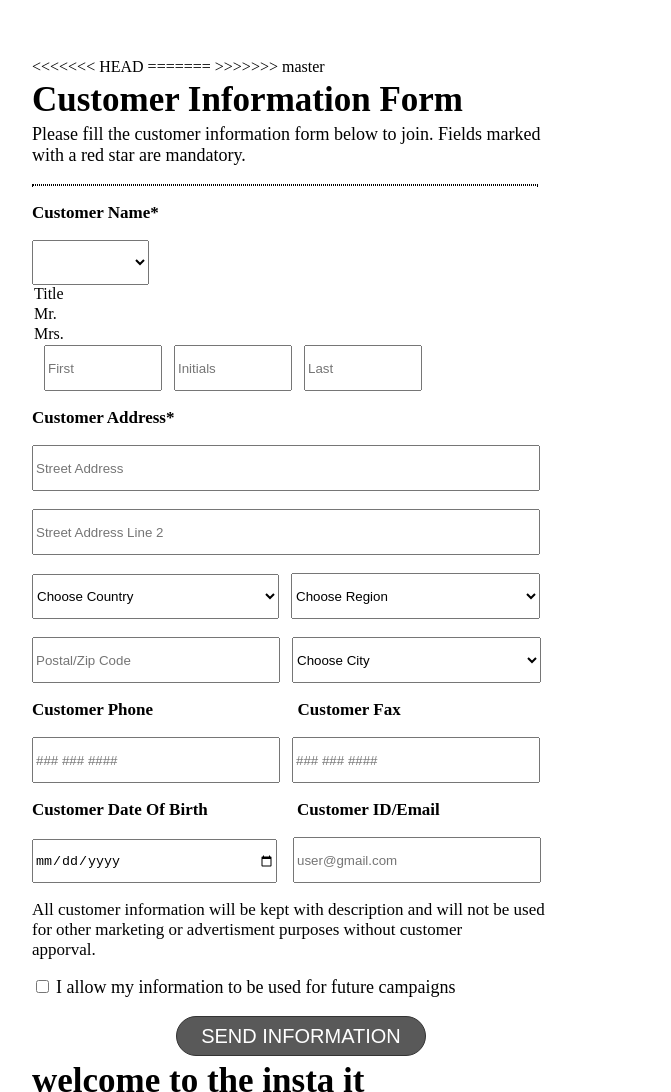
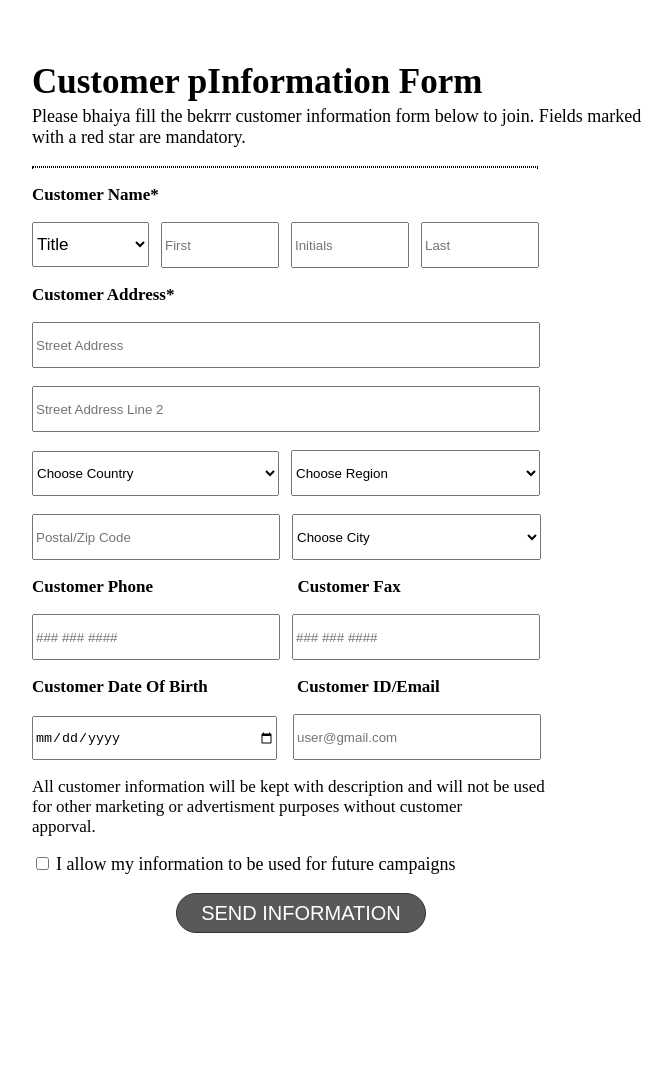
Before and after one commit to nitin-insta/dummy-project, a plain HTML site: page index.html in a window 1280 px wide. Shown: the whole page, without its empty margins (118-789 px from the left). After the commit the page ends 991 px from the top, so only its background shows below. Drawn offline with Linux system fonts and the light colour scheme; files that its build step writes are made by us from their sources; files whose address does not match are found by name.

Commit message:
directtluuyu

```diff
--- a/index.html
+++ b/index.html
@@ -1,51 +1,27 @@
 <!DOCTYPE html>
 <html>
-
 <head>
-<<<<<<< HEAD
-<title>Customerrrr Information Form</title>
+<title>Custo Information Form</title>
 <link rel="stylesheet" href="Assets/css/style.css">
 <script src="./Assets/js/Nitin-validate.js">
 </script>
-=======
-    <title>Customer Information Form</title>
-    <link rel="stylesheet" href="Assets/css/style.css">
-    <script src="./Assets/js/Nitin-validate.js">
-    </script>
->>>>>>> master
 </head>
-
 <body>
 <div class="container">
-        <h1>Customer Information Form</h1>
-        <p>Please fill the customer information form below to join. Fields marked<br> with a red star are mandatory.</p>
-        <!--<p>.................................................................................................................</p>-->
-        <hr class="new1">
-        <form id="form__submit" name="myForm" action="result.html" onsubmit="return validateForm()" method="post">
-            <h3 id="heading1">Customer Name*</h3>
-            <!--<input type="text" id="Title" name="Title" placeholder="Title" style="height: 40px; width: 110px;"> &nbsp;-->
-            <select type="text" id="heading1" name="title" placeholder="title" style="height: 45px; width: 117px;">
-<div class="container">
-<<<<<<< HEAD
 <h1>Customer pInformation Form</h1>
 <p>Please bhaiya fill the bekrrr customer information form below to join. Fields marked<br> with a red star are mandatory.</p>
-=======
-<h1>Customer Information Form</h1>
-<p>Please fill the customer information form below to join. Fields marked<br> with a red star are mandatory.</p>
->>>>>>> master
 <!--<p>.................................................................................................................</p>-->
 <hr class="new1">
 <form id="form__submit" name="myForm" action="result.html" onsubmit="return validateForm()" method="post">
 <h3 id="heading1" >Customer Name*</h3>
 <!--<input type="text" id="Title" name="Title" placeholder="Title" style="height: 40px; width: 110px;"> &nbsp;-->
 <select type="text" id="heading1" name="title" placeholder="title" style="height: 45px; width: 117px;">
-
 	<option value="">Title</option>
 	<option value="">Mr.</option>
 	<option value="">Mrs.</option>
-</select> &nbsp;&nbsp;
+</select>
 
-            <input type="text" id="fname" name="fname" placeholder="First" style="height: 40px; width: 110px;"> &nbsp;
+&nbsp;&nbsp;<input type="text" id="fname" name="fname" placeholder="First" style="height: 40px; width: 110px;"> &nbsp;
  <input type="text" id="initial" name="initial" placeholder="Initials" style="height: 40px; width: 110px;"> &nbsp;
  <input type="text" id="last" name="lname" placeholder="Last" style="height: 40px; width: 110px;">
 <h3 id="heading2">Customer Address*</h3>
@@ -86,17 +62,18 @@
 <input type="checkbox" id="allow-checkbox" name="checkbox">
 <label id="allow" for="text">I allow my information to be used for future campaigns</label>
 <br>
-            <br> &nbsp; &nbsp;&nbsp;&nbsp; &nbsp; &nbsp; &nbsp; &nbsp; &nbsp; &nbsp; &nbsp; &nbsp; &nbsp; &nbsp; &nbsp; &nbsp; &nbsp; &nbsp; &nbsp;
+<br>
+&nbsp; &nbsp;&nbsp;&nbsp; &nbsp; &nbsp; &nbsp; &nbsp; &nbsp; &nbsp; &nbsp; &nbsp; &nbsp; &nbsp; &nbsp; &nbsp; &nbsp; &nbsp; &nbsp;
 
-            <input id="button1" type="submit" value="SEND INFORMATION">
+<input  id="button1" type="submit" value="SEND INFORMATION">
 </form>
-        <h1>welcome to the insta it </h1>
+
 
 </div>
 <script>
+
 </script>
 </body>
-
 </html>
   <!--
       var mail= document.forms["myForm"]["email"].value;
```
Lines whose indentation alone changed are shown as unchanged.
